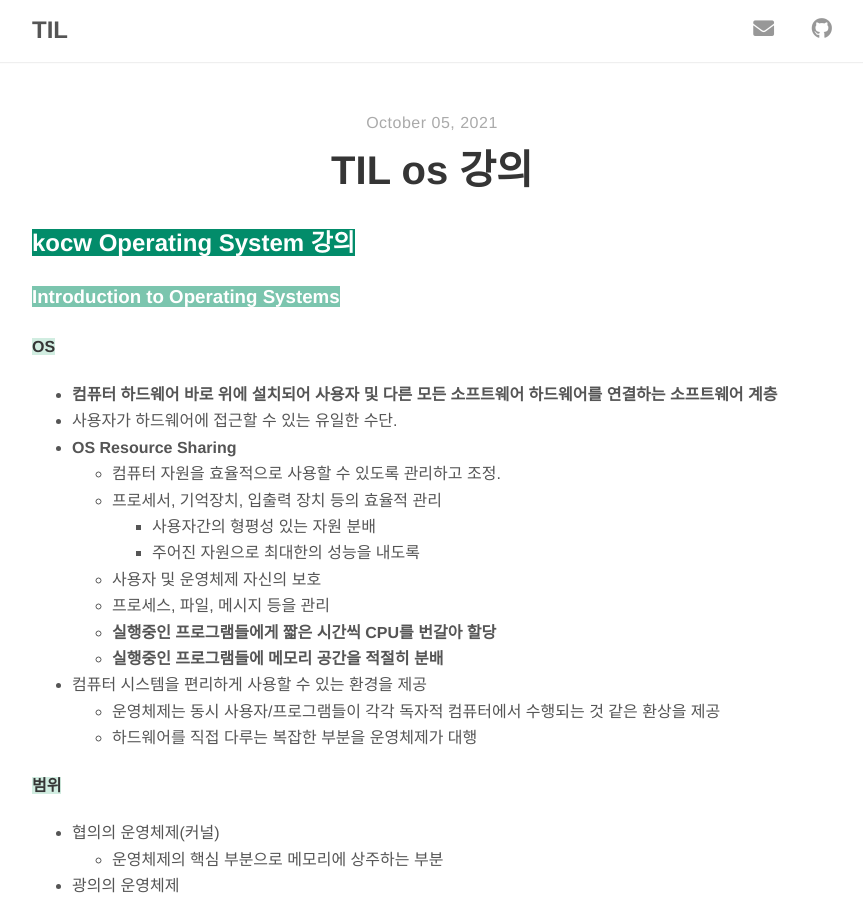
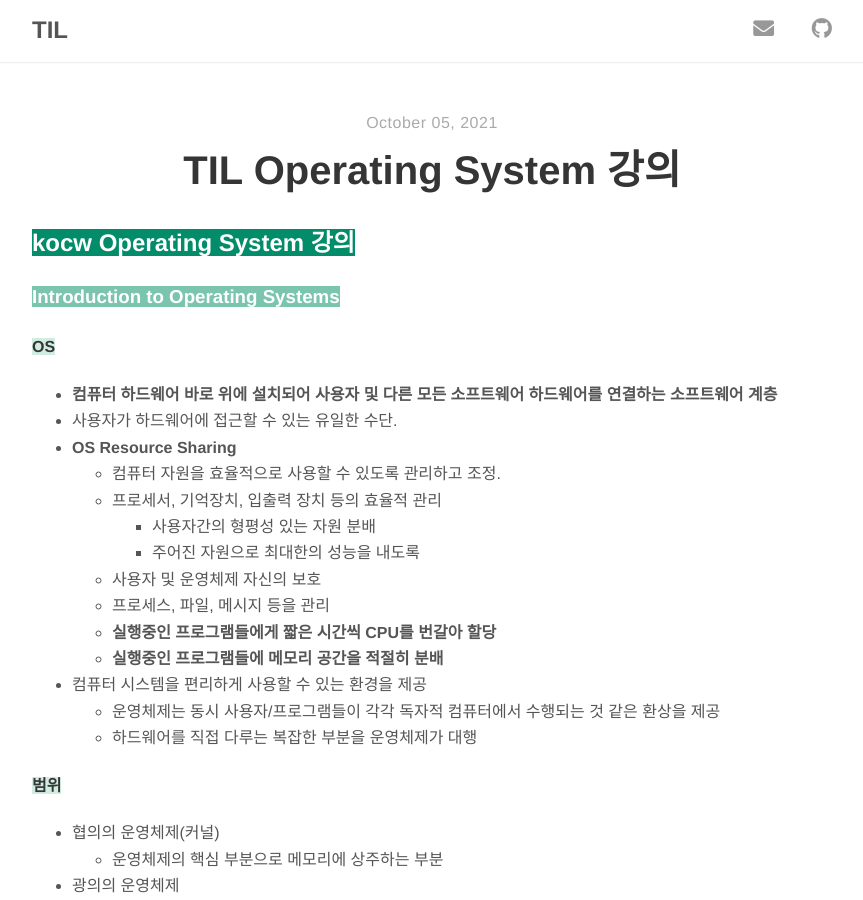
Before and after one commit to hyunwlee-dev/TIL, a Jekyll site: the page built from _posts/2021-10-05-til.md, in a window 1280 px wide and 900 px high. Shown: the whole window, without its empty margins (208-1071 px from the left). Built offline with Jekyll 4.4.1, drawn with Linux system fonts in a browser that asks for light colours; nearby versions of some CDN libraries.

Commit message:
modified:   2021-10-05-til.md

```diff
--- a/_posts/2021-10-05-til.md
+++ b/_posts/2021-10-05-til.md
@@ -1,6 +1,6 @@
 ---
 layout: post
-title: "TIL os 강의"
+title: "TIL Operating System 강의"
 author: "hyunwlee"
 ---
 
```
